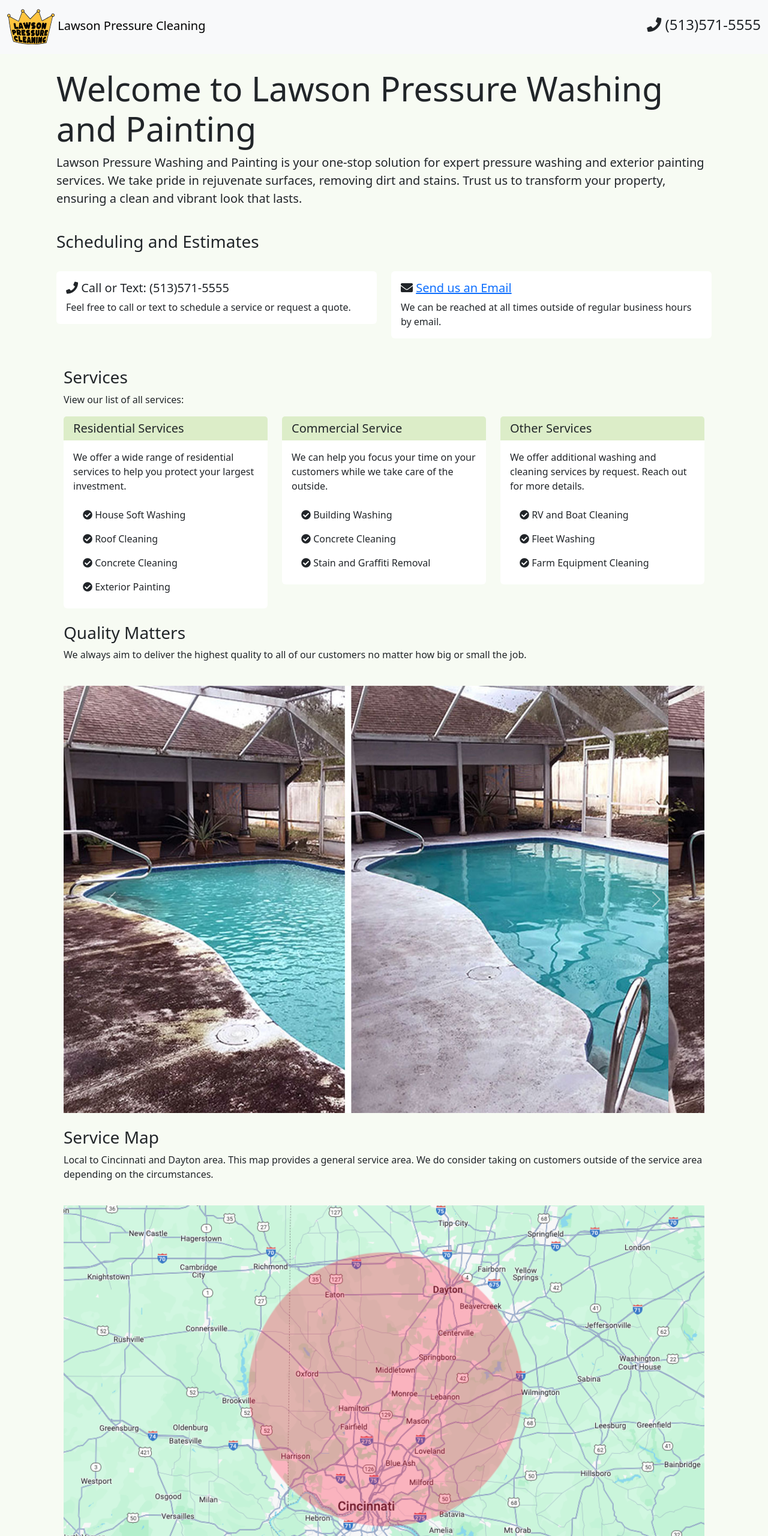
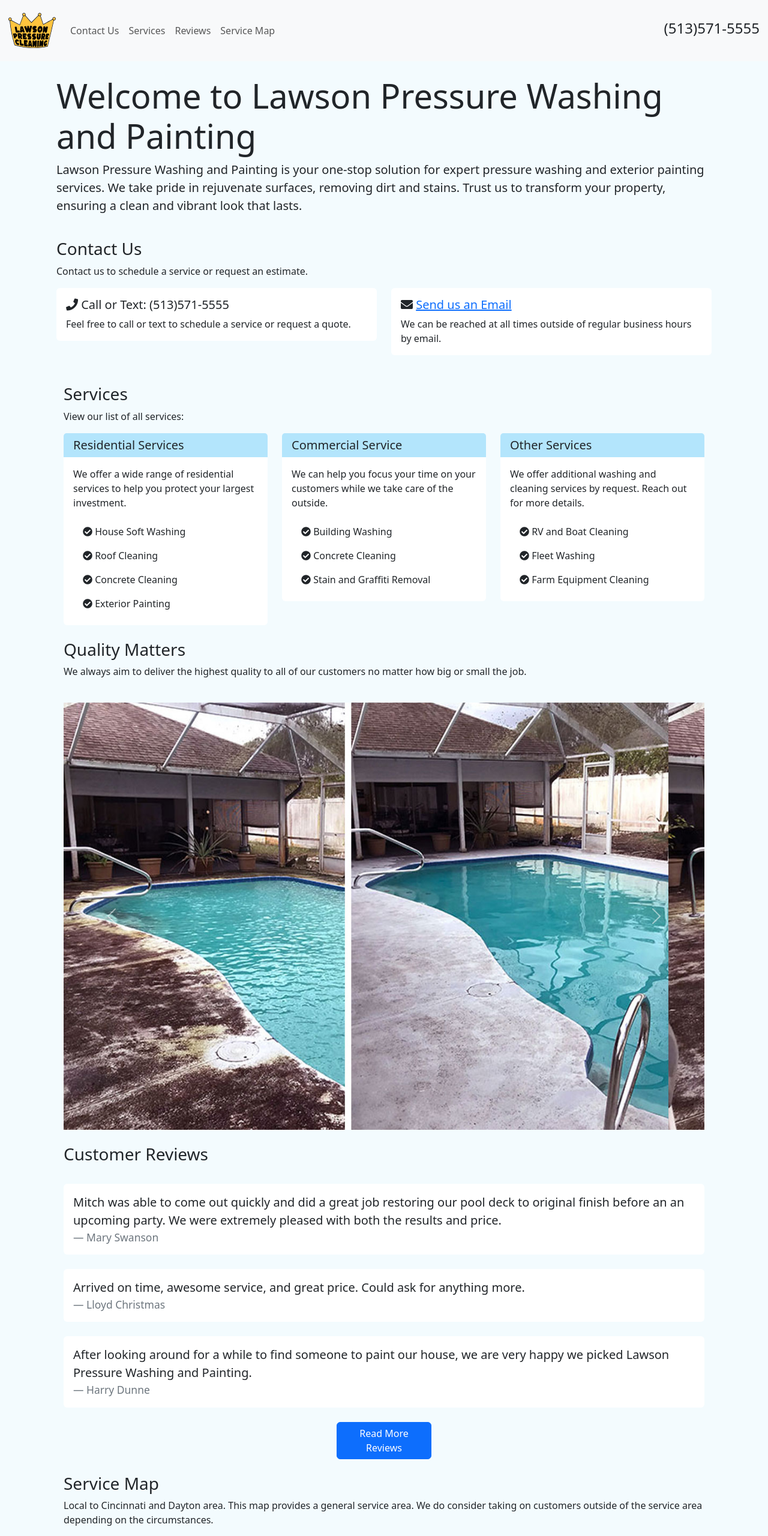
Before and after one commit to noesjj/lawson-pressure-cleaning, a website: page index.html in a window 1280 px wide. Shown: the top 2560 px of the page at 60% size. Drawn offline with nearby package versions, Linux system fonts and the light colour scheme.

Commit message:
reviews and nav updates

```diff
--- a/index.html
+++ b/index.html
@@ -13,36 +13,65 @@
     <script src="https://cdn.jsdelivr.net/npm/@popperjs/core@2.11.8/dist/umd/popper.min.js" integrity="sha384-I7E8VVD/ismYTF4hNIPjVp/Zjvgyol6VFvRkX/vR+Vc4jQkC+hVqc2pM8ODewa9r" crossorigin="anonymous"></script>
     <script src="https://cdn.jsdelivr.net/npm/bootstrap@5.3.2/dist/js/bootstrap.min.js" integrity="sha384-BBtl+eGJRgqQAUMxJ7pMwbEyER4l1g+O15P+16Ep7Q9Q+zqX6gSbd85u4mG4QzX+" crossorigin="anonymous"></script>
 
+    <!--
     <nav class="navbar bg-body-tertiary">
         <div class="container-fluid">
           <a class="navbar-brand" href="#">
             <img src="./assets/lawson.svg" alt="Logo" width="79" height="64" class="d-inline-block">
             Lawson Pressure Cleaning
           </a>
-          <h4><i class="fas fa-phone"></i>  (513)571-5555</h4>
+          <h4>(513)571-5555</h4>
         </div>
       </nav>
+      -->
+
+      <nav class="navbar navbar-expand-lg navbar-light bg-light">
+        <a class="navbar-brand" href="#">
+          <img src="./assets/lawson.svg" alt="Logo" width="79" height="64" class="d-inline-block">
+        </a>
+        <div class="collapse navbar-collapse" id="navbarNav">
+          <ul class="navbar-nav">
+            <li class="nav-item active">
+              <a class="nav-link" href="#contact">Contact Us</a>
+            </li>
+            <li class="nav-item">
+              <a class="nav-link" href="#services">Services</a>
+            </li>
+            <li class="nav-item">
+              <a class="nav-link" href="#reviews">Reviews</a>
+            </li>
+            <li class="nav-item">
+              <a class="nav-link" href="#map">Service Map</a>
+            </li>
+          </ul>
+        </div>
+        <h4>(513)571-5555</h4>
+      </nav>
+
+
       <br>
       <div class="container">
-
 
         <div class="jumbotron jumbotron-fluid">
           <div class="container">
             <h2 class="display-4">Welcome to Lawson Pressure Washing and Painting</h2>
-            <p class="lead">Lawson Pressure Washing and Painting is your one-stop solution for expert pressure washing and exterior painting services. We take pride in rejuvenate surfaces, removing dirt and stains. Trust us to transform your property, ensuring a clean and vibrant look that lasts.</p>
+            <p class="lead">Lawson Pressure Washing and Painting is your one-stop solution for expert pressure washing and
+              exterior painting services. We take pride in rejuvenate surfaces, removing dirt and stains. Trust us to
+              transform your property, ensuring a clean and vibrant look that lasts.</p>
           </div>
         </div>
-
         <br>
 
+        <!--Probably want to set some email variables: subject and body-->
+
         <div class="container-fluid">
-          <h3>Scheduling and Estimates</h3>
-          <br>
+          <h3 id="contact">Contact Us</h3>
+          <p>Contact us to schedule a service or request an estimate.</p>
           <div class="row">
             <div class="col-sm-6 mb-3 mb-sm-0">
               <div class="card">
                 <div class="card-body">
-                <h5 class="card-title"><i class="fas fa-phone"></i>  Call or Text: (513)571-5555</h5>
+                  <h5 class="card-title"><i class="fas fa-phone"></i> Call or Text: (513)571-5555</h5>
                   <p class="card-text">Feel free to call or text to schedule a service or request a quote.</p>
                 </div>
               </div>
@@ -50,7 +79,8 @@
             <div class="col-sm-6 mb-3 mb-sm-0">
               <div class="card">
                 <div class="card-body">
-                <h5 class="card-title"><i class="fas fa-envelope"></i>  <a href="mailto:someone@example.com">Send us an Email</a></h5>
+                  <h5 class="card-title"><i class="fas fa-envelope"></i> <a href="mailto:someone@example.com">Send us an
+                      Email</a></h5>
                   <p class="card-text">We can be reached at all times outside of regular business hours by email.</p>
                 </div>
               </div>
@@ -58,44 +88,22 @@
           </div>
 
 
-      <!--
-      <div class="card-body">
-        <form action="mailto:example@gmail.com" method="get" enctype="text/plain">
-            <div class="form-header bg-secondary">
-                <h3 class="mt-2"><i class="fa fa-envelope"></i> Let's Conect:</h3>
-            </div>
-            <div class="md-form"> <i class="fa fa-tag prefix grey-text"></i>
-                <input type="text" id="form-Subject" name="subject" placeholder="A Subject" class="form-control" required/>
-                <label for="form-Subject"></label>
-            </div>
-            <div class="md-form"> <i class="fa fa-pencil prefix grey-text"></i>
-                <textarea id="form-text" name="body" placeholder="What would you like to talk about!?"
-                class="form-control md-textarea " rows="15" style="overflow-y: scroll;"></textarea>
-                <label for="form-text"></label>
-            </div>
-            <div class="text-center">
-                <input type="submit" name="submit" value="Submit" class="btn btn-secondary"/>
-            </div>
-        </form>
-    </div>
-    -->
-
-
           <br><br>
           <div class="container-fluid">
-        <h3>Services</h3>
+            <h3 id="services">Services</h3>
             <p>View our list of all services:</p>
             <div class="row">
               <div class="col-sm-4 mb-3 mb-sm-0">
                 <div class="card">
                   <h5 class="card-header">Residential Services</h5>
                   <div class="card-body">
-              <p class="card-text">We offer a wide range of residential services to help you protect your largest investment.</p>
+                    <p class="card-text">We offer a wide range of residential services to help you protect your largest
+                      investment.</p>
                     <ul class="list-group list-group-flush">
-                <li class="list-group-item"><i class="fas fa-check-circle"></i>  House Soft Washing</li>
-                <li class="list-group-item"><i class="fas fa-check-circle"></i>  Roof Cleaning</li>
-                <li class="list-group-item"><i class="fas fa-check-circle"></i>  Concrete Cleaning</li>
-                <li class="list-group-item"><i class="fas fa-check-circle"></i>  Exterior Painting</li>
+                      <li class="list-group-item"><i class="fas fa-check-circle"></i> House Soft Washing</li>
+                      <li class="list-group-item"><i class="fas fa-check-circle"></i> Roof Cleaning</li>
+                      <li class="list-group-item"><i class="fas fa-check-circle"></i> Concrete Cleaning</li>
+                      <li class="list-group-item"><i class="fas fa-check-circle"></i> Exterior Painting</li>
                     </ul>
                   </div>
                 </div>
@@ -104,11 +112,12 @@
                 <div class="card">
                   <h5 class="card-header">Commercial Service</h5>
                   <div class="card-body">
-              <p class="card-text">We can help you focus your time on your customers while we take care of the outside.</p>
+                    <p class="card-text">We can help you focus your time on your customers while we take care of the outside.
+                    </p>
                     <ul class="list-group list-group-flush">
-                <li class="list-group-item"><i class="fas fa-check-circle"></i>  Building Washing</li>
-                <li class="list-group-item"><i class="fas fa-check-circle"></i>  Concrete Cleaning</li>
-                <li class="list-group-item"><i class="fas fa-check-circle"></i>  Stain and Graffiti Removal</li>
+                      <li class="list-group-item"><i class="fas fa-check-circle"></i> Building Washing</li>
+                      <li class="list-group-item"><i class="fas fa-check-circle"></i> Concrete Cleaning</li>
+                      <li class="list-group-item"><i class="fas fa-check-circle"></i> Stain and Graffiti Removal</li>
                     </ul>
                   </div>
                 </div>
@@ -117,11 +126,12 @@
                 <div class="card">
                   <h5 class="card-header">Other Services</h5>
                   <div class="card-body">
-                <p class="card-text">We offer additional washing and cleaning services by request. Reach out for more details.</p>
+                    <p class="card-text">We offer additional washing and cleaning services by request. Reach out for more
+                      details.</p>
                     <ul class="list-group list-group-flush">
-                  <li class="list-group-item"><i class="fas fa-check-circle"></i>  RV and Boat Cleaning</li>
-                  <li class="list-group-item"><i class="fas fa-check-circle"></i>  Fleet Washing</li>
-                  <li class="list-group-item"><i class="fas fa-check-circle"></i>  Farm Equipment Cleaning</li>
+                      <li class="list-group-item"><i class="fas fa-check-circle"></i> RV and Boat Cleaning</li>
+                      <li class="list-group-item"><i class="fas fa-check-circle"></i> Fleet Washing</li>
+                      <li class="list-group-item"><i class="fas fa-check-circle"></i> Farm Equipment Cleaning</li>
                     </ul>
                   </div>
                 </div>
@@ -131,7 +141,7 @@
 
           <br>
           <div class="container-fluid">
-        <h3>Quality Matters</h3>
+            <h3 id="quality">Quality Matters</h3>
             <p>We always aim to deliver the highest quality to all of our customers no matter how big or small the job.</p>
           </div>
           <br>
@@ -148,11 +158,13 @@
                   <img src="./assets/before-after.jpg" class="d-block w-100" alt="...">
                 </div>
               </div>
-            <button class="carousel-control-prev" type="button" data-bs-target="#carouselExampleAutoplaying" data-bs-slide="prev">
+              <button class="carousel-control-prev" type="button" data-bs-target="#carouselExampleAutoplaying"
+                data-bs-slide="prev">
                 <span class="carousel-control-prev-icon" aria-hidden="true"></span>
                 <span class="visually-hidden">Previous</span>
               </button>
-            <button class="carousel-control-next" type="button" data-bs-target="#carouselExampleAutoplaying" data-bs-slide="next">
+              <button class="carousel-control-next" type="button" data-bs-target="#carouselExampleAutoplaying"
+                data-bs-slide="next">
                 <span class="carousel-control-next-icon" aria-hidden="true"></span>
                 <span class="visually-hidden">Next</span>
               </button>
@@ -161,8 +173,49 @@
 
           <br>
           <div class="container-fluid">
-        <h3>Service Map</h3>
-        <p>Local to Cincinnati and Dayton area. This map provides a general service area. We do consider taking on customers outside of the service area depending on the circumstances.</p>
+            <h3 id="reviews">Customer Reviews</h3>
+            <br>
+            <div class="card">
+              <div class="card-body">
+                <blockquote class="blockquote mb-0">
+                  <p>Mitch was able to come out quickly and did a great job restoring our pool deck to original finish before
+                    an an upcoming party. We were extremely pleased with both the results and price.</p>
+                  <footer class="blockquote-footer">Mary Swanson</footer>
+                </blockquote>
+              </div>
+            </div>
+            <br>
+            <div class="card">
+              <div class="card-body">
+                <blockquote class="blockquote mb-0">
+                  <p>Arrived on time, awesome service, and great price. Could ask for anything more.</p>
+                  <footer class="blockquote-footer">Lloyd Christmas</footer>
+                </blockquote>
+              </div>
+            </div>
+            <br>
+            <div class="card">
+              <div class="card-body">
+                <blockquote class="blockquote mb-0">
+                  <p>After looking around for a while to find someone to paint our house, we are very happy we picked Lawson
+                    Pressure Washing and Painting.</p>
+                  <footer class="blockquote-footer">Harry Dunne</footer>
+                </blockquote>
+              </div>
+            </div>
+            <br>
+            <div class="row justify-content-md-center">
+              <div class="col col-lg-2">
+                <a class="btn btn-primary" href="#" role="button">Read More Reviews</a>
+              </div>
+            </div>
+          </div>
+
+          <br>
+          <div class="container-fluid">
+            <h3 id="map">Service Map</h3>
+            <p>Local to Cincinnati and Dayton area. This map provides a general service area. We do consider taking on
+              customers outside of the service area depending on the circumstances.</p>
           </div>
           <br>
           <div class="container">
@@ -181,6 +234,8 @@
       <footer class="text-center bg-body-tertiary">
         <div class="container pt-4">
           <!-- Section: Social media -->
+          <h5>Find us on Social Media</h5>
+          <br>
           <section class="mb-4">
             <a data-mdb-ripple-init class="btn btn-link btn-floating btn-lg text-body m-1" href="#!" role="button"
               data-mdb-ripple-color="dark"><i class="fab fa-facebook"></i></a>
@@ -201,4 +256,5 @@
 
 
       </body>
+
       </html>
--- a/main.scss
+++ b/main.scss
@@ -1,8 +1,12 @@
-$card-cap-bg: #DCEDC8;
-$body-bg: rgba(241, 248, 233, 0.5);
+$card-cap-bg: #B3E5FC;
+$body-bg: rgb(225, 245, 254, .4);
 $card-bg: #ffffff;
 $list-group-bg: #ffffff;
 $card-border-color: none;
 $list-group-border-color: none;
 
 @import "node_modules/bootstrap/scss/bootstrap";
+
+.navbar {
+    padding: 14px;
+}
```
Also changed, not shown: main.css, 1 other file. Lines whose indentation alone changed are shown as unchanged.
